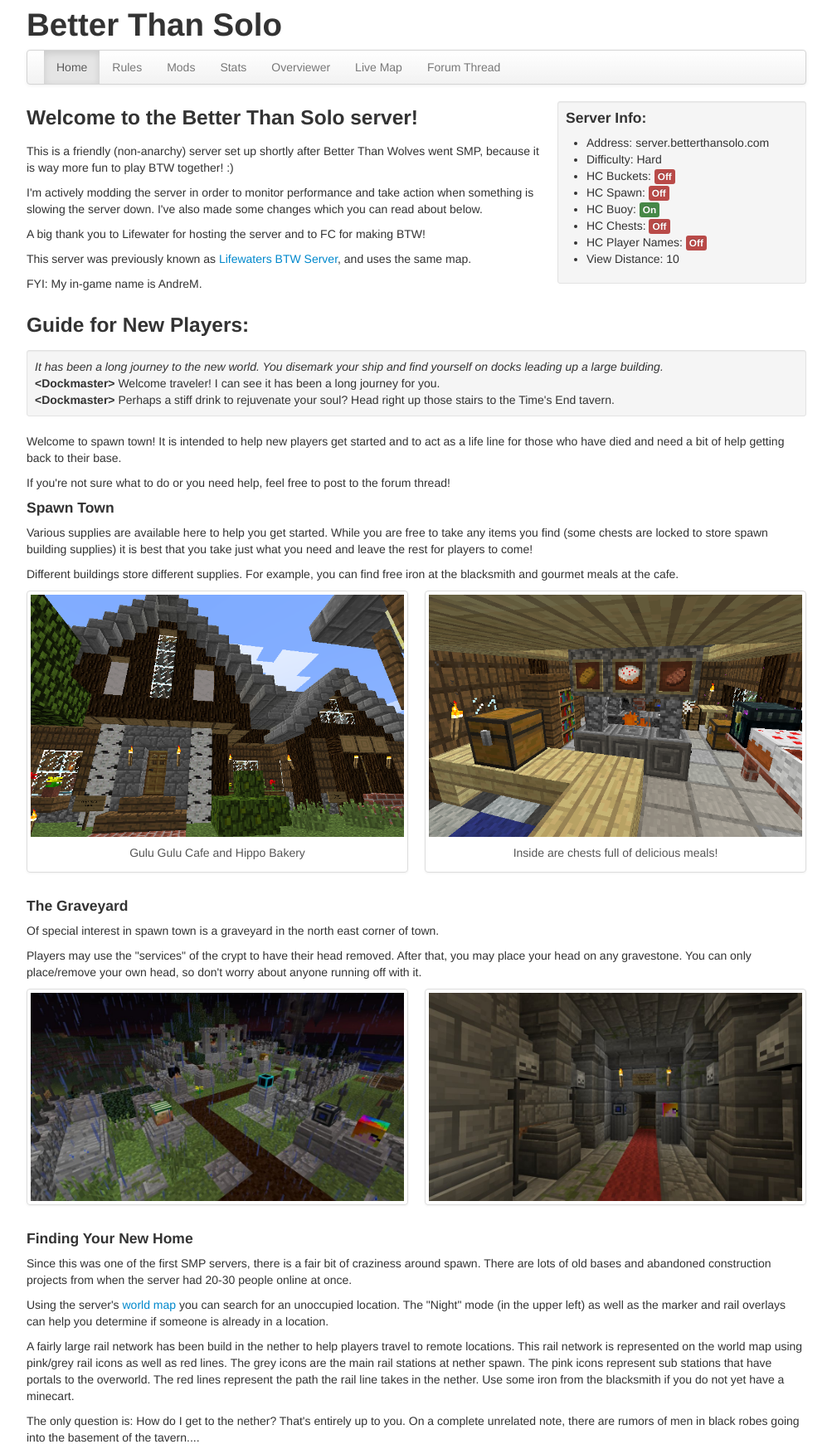
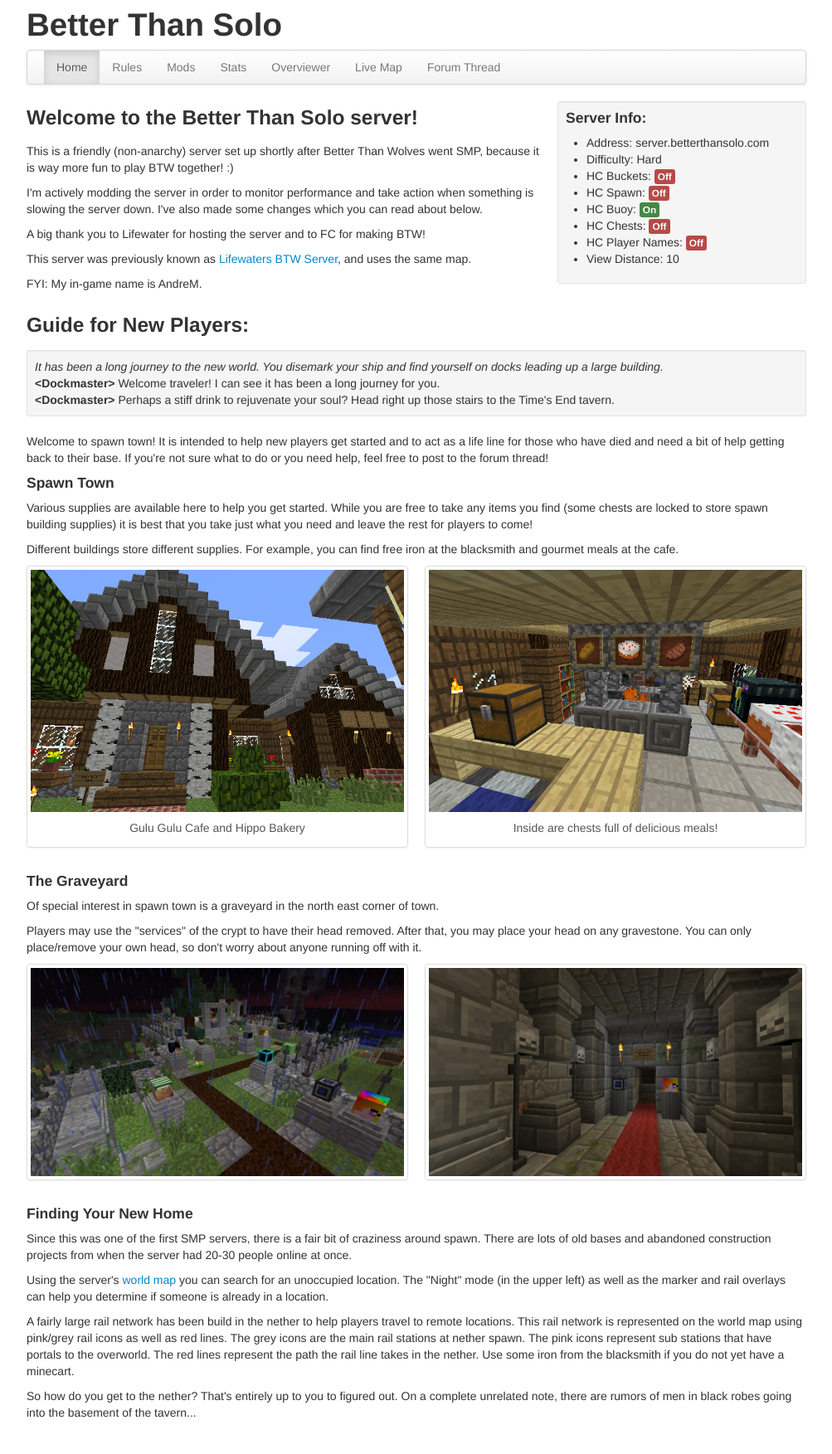
Before and after one commit to btwmodsbiz/betterthansolo, a Jekyll site: the page built from index.html, in a window 1280 px wide. Shown: the whole page at 83% size, without its empty margins (138-1141 px from the left). Built offline with Jekyll 4.4.1, drawn with Linux system fonts in a browser that asks for light colours; after the commit the page ends 1723 px from its top, so only the background shows below that.

```diff
--- a/index.html
+++ b/index.html
@@ -57,9 +57,8 @@ activepage: home
 </div>
 
 <p>Welcome to spawn town! It is intended to help new players get started and to act as a
-life line for those who have died and need a bit of help getting back to their base.</p>
-
-<p>If you're not sure what to do or you need help, feel free to post to the forum thread!</p>
+life line for those who have died and need a bit of help getting back to their base.
+If you're not sure what to do or you need help, feel free to post to the forum thread!</p>
 
 <h4>Spawn Town</h4>
 
@@ -108,5 +107,5 @@ The grey icons are the main rail stations at nether spawn.
 The pink icons represent sub stations that have portals to the overworld.
 The red lines represent the path the rail line takes in the nether. Use some iron from the blacksmith if you do not yet have a minecart.</p>
 
-<p>The only question is: How do I get to the nether? That's entirely up to you.
-On a complete unrelated note, there are rumors of men in black robes going into the basement of the tavern....</p>
+<p>So how do you get to the nether? That's entirely up to you to figured out.
+On a complete unrelated note, there are rumors of men in black robes going into the basement of the tavern...</p>
--- a/mods.html
+++ b/mods.html
@@ -67,7 +67,7 @@ activepage: mods
 
 <ul class="padded">
     <li>Animal spawning has been changed so that animals influenced by players (breeding or chicken eggs)
-    do not count toward the animal spawn cap. Animals can also only spawn during the day and only in locations
+    do not count toward the animal spawn cap. Animals can also only spawn during the day and in locations
     that have no block light (i.e. torches) at all. All animals before this change will automatically be marked
     as influenced by players, which may lead to some extra mobs in the wild. Happy hunting!</li>
 
```
